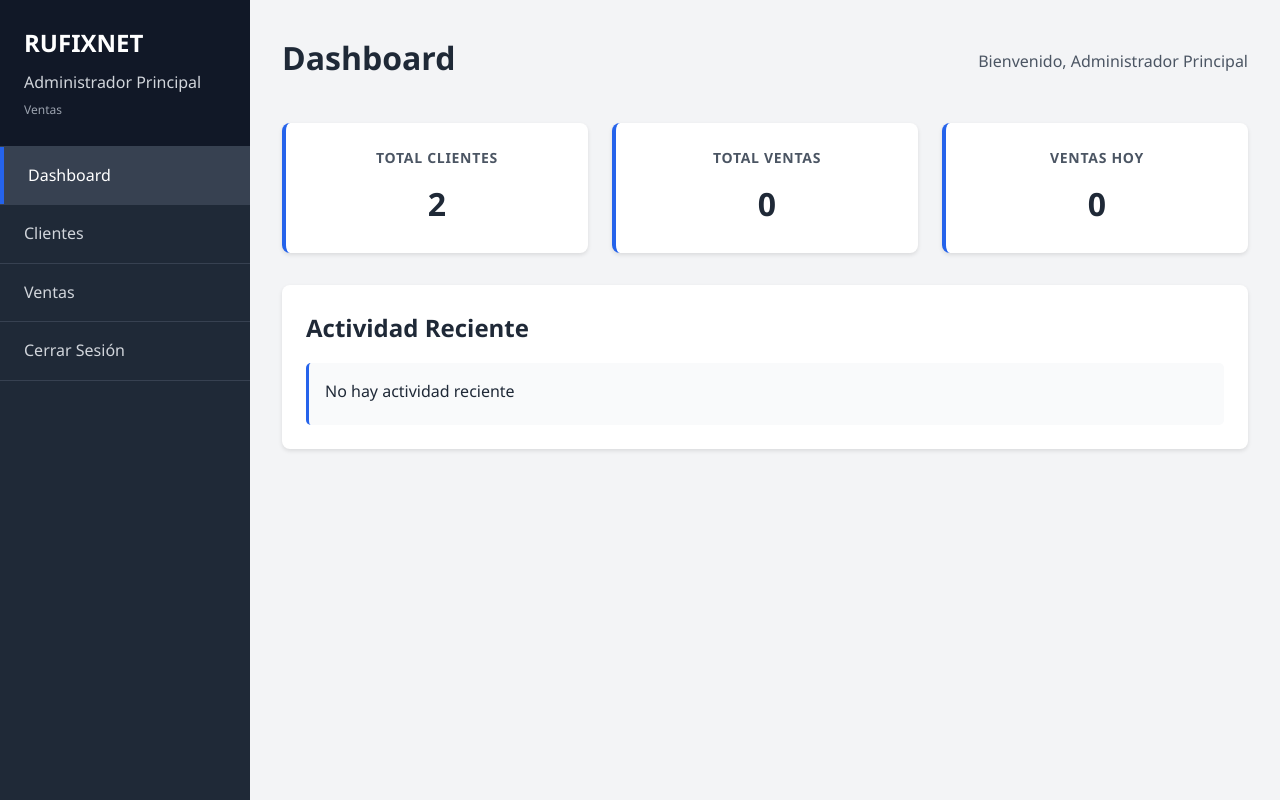
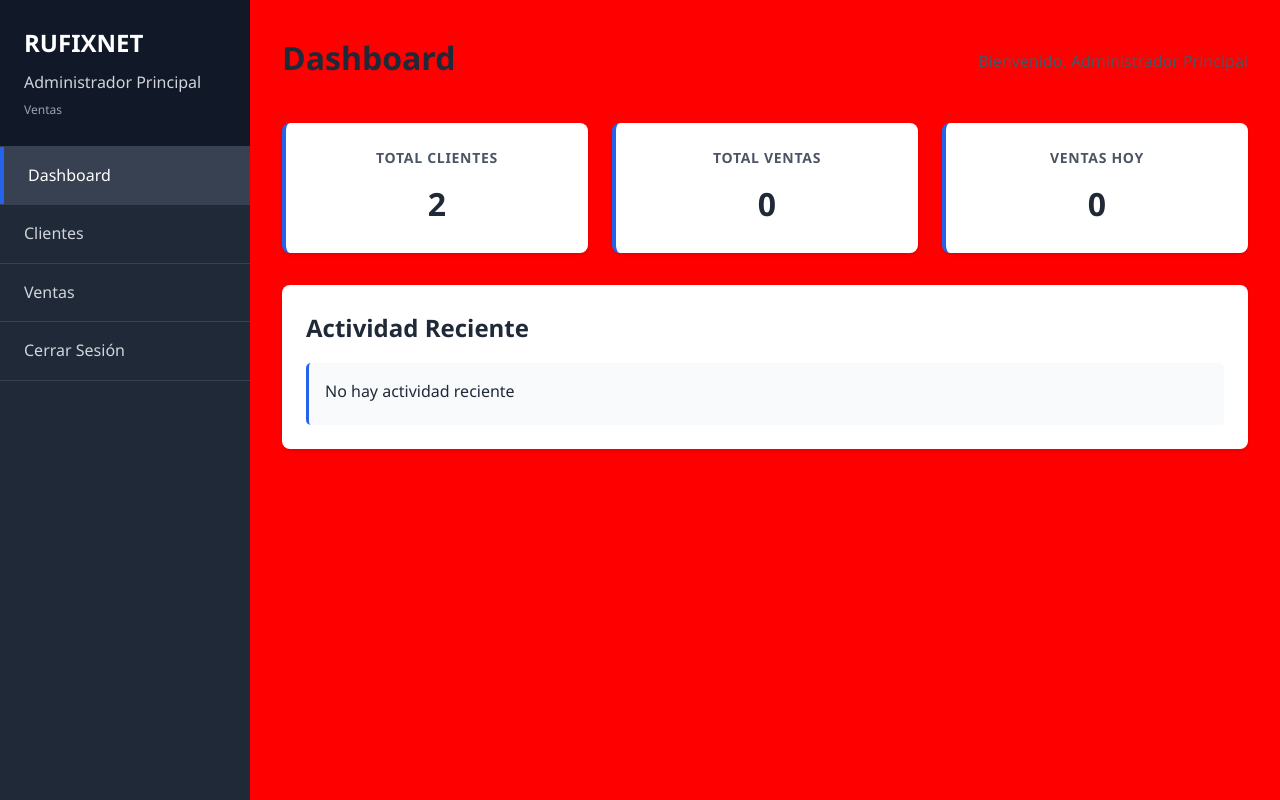
Before and after one commit to isadebugs/rufixnet, a PHP site: page /rufixnet/dashboard.php in a window 1280 px wide. Run offline with PHP 8.4, Linux system fonts and the light colour scheme; a user stored in the database is signed in; data comes from the database, SQL or seed files in the repository; data that the repository does not hold is empty.

```diff
--- a/css/style.css
+++ b/css/style.css
@@ -655,3 +655,8 @@ body {
     background-color: var(--primary-blue);
     color: white;
 }
+
+/* DEBUG TEMPORAL */
+.app-container {
+    background: red !important;
+}
```
